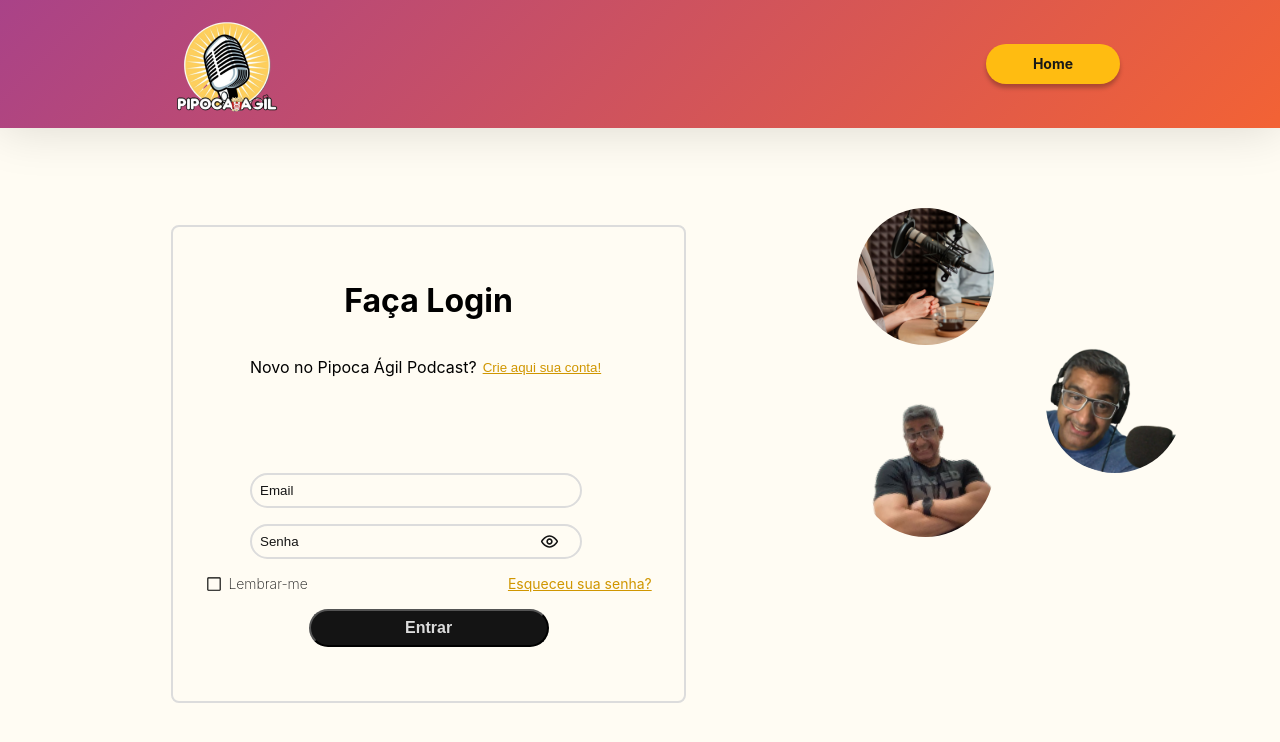
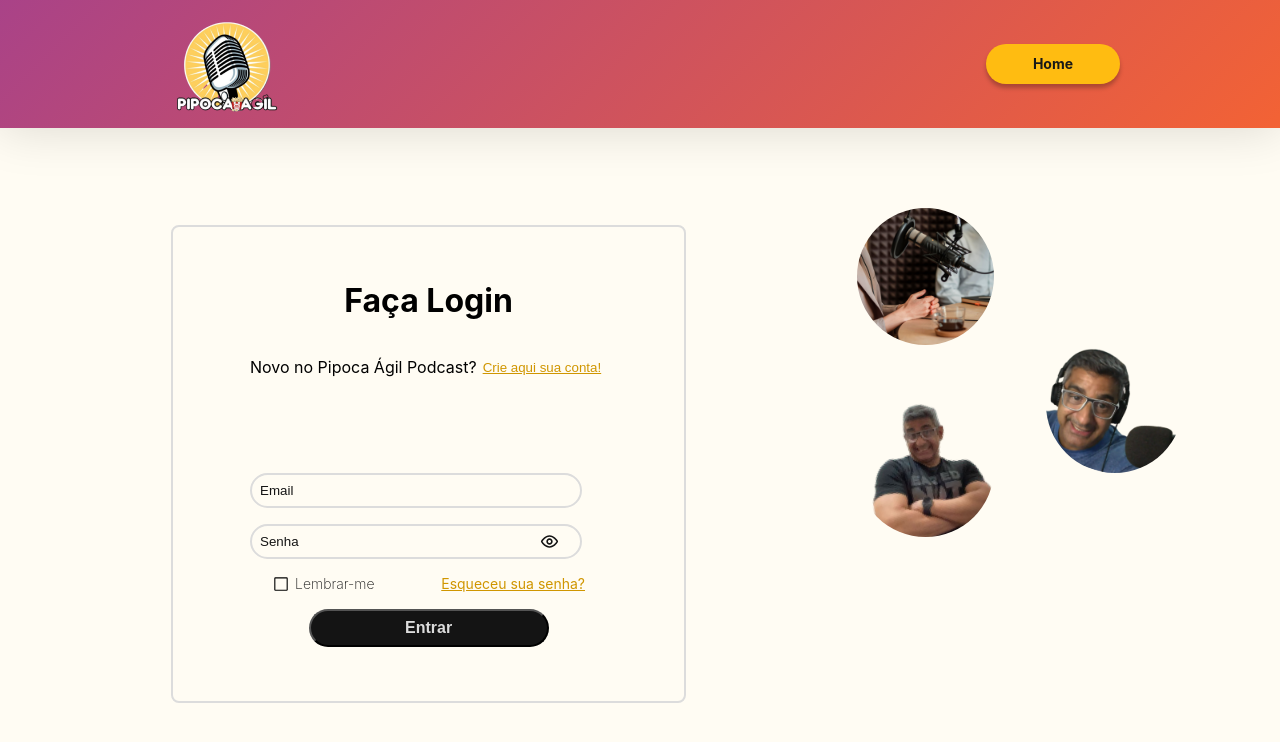
Before and after one commit to Pipoca-Agil/frontend, a React (Create React App) app: page /login in a window 1280 px wide. Shown: the top 742 px of the page. Built offline with nearby package versions, Linux system fonts and the light colour scheme.

Commit message:
espaçamento entre lembrar e esquecer senha

```diff
--- a/src/components/Login/LoginForm.tsx
+++ b/src/components/Login/LoginForm.tsx
@@ -13,7 +13,7 @@ import {
 	SubmitBtn,
 	FormWrapper,
 } from '../../styles/RegisterForm';
-import {LoginFormContainer} from '../../styles/Login';
+import {LoginFormContainer, LoginPass} from '../../styles/Login';
 import square from '../../assets/icons/square.svg';
 import box from '../../assets/icons/box.svg';
 import eye from '../../assets/icons/eye.svg';
@@ -64,9 +64,7 @@ const LoginForm: React.FC = () => {
 					onClick={toggleTypePassword}
 				/>
 			</PasswordField>
-			<div
-				style={{display: 'flex', justifyContent: 'space-between'}}
-			>
+			<LoginPass>
 				<CheckboxTerms htmlFor='forgotPassCheck'>
 					<CheckBox
 						type='checkbox'
@@ -77,7 +75,7 @@ const LoginForm: React.FC = () => {
         Lembrar-me
 				</CheckboxTerms>
 				<TermsColor>Esqueceu sua senha?</TermsColor>
-			</div>
+			</LoginPass>
 			<SubmitBtn>Entrar</SubmitBtn>
 		</FormWrapper>
 	);
--- a/src/styles/Login.ts
+++ b/src/styles/Login.ts
@@ -47,3 +47,7 @@ cursor: pointer;
 color: #D09600;
 text-decoration: underline;
 `;
+export const LoginPass = styled.div`
+display: flex;
+justify-content: space-evenly;
+`;
```
